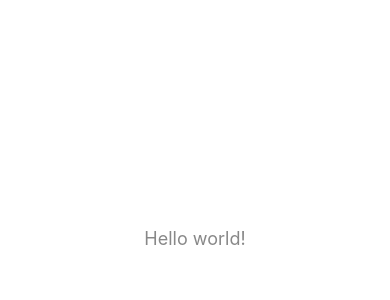
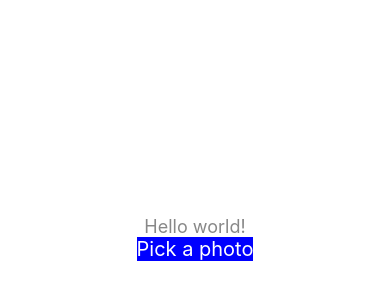
Before and after one commit to jenjones319/MobileApp, a React Native app: screen / in a window 390 px wide. Shown: the part 184-484 px from the top of the page. Built offline with nearby package versions, Linux system fonts and the light colour scheme.

Commit message:
added button

```diff
--- a/App.js
+++ b/App.js
@@ -1,15 +1,24 @@
 import { StatusBar } from 'expo-status-bar';
 import React from 'react';
-import { StyleSheet, Text, View } from 'react-native';
+import { StyleSheet, Text, TouchableOpacity, View } from 'react-native';
 
 export default function App() {
   return (
     <View style={styles.container}>
       <Text style={{color: '#888', fontSize: 18}}>Hello world!</Text>
       <StatusBar style="auto" />
+
+    <TouchableOpacity
+    onPress={() => alert('Hello, world!')}
+    style={{ backgroundColor: 'blue' }}>
+    <Text style={{ fontSize: 20, color: '#fff' }}>Pick a photo</Text>
+    </TouchableOpacity>
+
     </View>
+
   );
 }
+
 
 const styles = StyleSheet.create({
   container: {
```
